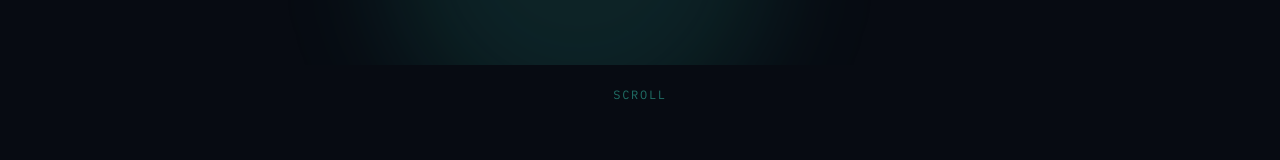
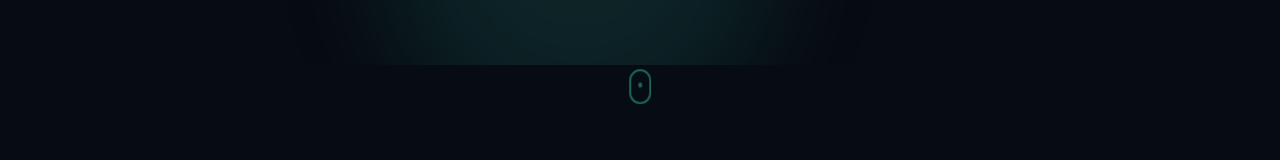
Before and after one commit to Kevin-Zhang1124/Kevin-Portfolio, a React (Vite) app: page / in a window 1280 px wide. Shown: the part 735-895 px from the top of the page. Built offline with nearby package versions, Linux system fonts and the light colour scheme.

Commit message:
Add a mouse-style scroll cue on the About hero.

```diff
--- a/src/components/sections/About.tsx
+++ b/src/components/sections/About.tsx
@@ -5,6 +5,7 @@ import { SectionHeading } from '../ui/SectionHeading';
 import { TypeLine } from '../ui/TypeLine';
 import { SignalMark } from '../ui/SignalMark';
 import { Reveal } from '../ui/Reveal';
+import { ScrollCue } from '../ui/ScrollCue';
 import styles from './About.module.css';
 
 /** Profile image in /public/profile.png */
@@ -51,8 +52,10 @@ export function About() {
           />
         </div>
 
-        {/* Quiet cue: more content (About) is below the fold */}
-        <p className={styles.scrollHint}>{t.scrollHint}</p>
+        {/* Mouse scroll cue — more content (About) is below */}
+        <div className={styles.scrollHint}>
+          <ScrollCue label={t.scrollHint} />
+        </div>
       </div>
 
       {/* About heading */}
--- /dev/null
+++ b/src/components/ui/ScrollCue.module.css
@@ -0,0 +1,48 @@
+.root {
+  display: flex;
+  justify-content: center;
+  pointer-events: none;
+}
+
+/* Capsule / mouse body */
+.mouse {
+  position: relative;
+  width: 1.35rem;
+  height: 2.15rem;
+  border: 2.5px solid var(--accent);
+  border-radius: 999px;
+  box-sizing: border-box;
+  opacity: 0.9;
+}
+
+/* Scroll-wheel dot inside the pill */
+.wheel {
+  position: absolute;
+  top: 0.35rem;
+  left: 50%;
+  width: 0.28rem;
+  height: 0.28rem;
+  margin-left: -0.14rem; /* center the dot */
+  border-radius: 50%;
+  background: var(--accent);
+  animation: wheelBounce 2s ease-in-out infinite;
+}
+
+/* Down, then back up — stays visible */
+@keyframes wheelBounce {
+  0%,
+  100% {
+    transform: translateY(0);
+  }
+  50% {
+    transform: translateY(0.85rem);
+  }
+}
+
+@media (prefers-reduced-motion: reduce) {
+  .wheel {
+    animation: none;
+    opacity: 0.85;
+    top: 0.55rem;
+  }
+}
--- /dev/null
+++ b/src/components/ui/ScrollCue.tsx
@@ -0,0 +1,22 @@
+import styles from './ScrollCue.module.css';
+
+type ScrollCueProps = {
+  /** Accessible name, e.g. t.scrollHint (EN/ZH) */
+  label: string;
+}
+
+/**
+ * Mouse-wheel scroll cue (pill + moving dot).
+ * Same job as a friend's site indicator — Signal Mesh styling.
+ */
+export function ScrollCue({ label }: ScrollCueProps) {
+  return (
+    <div className={styles.root} aria-label={label} role="img">
+      {/* Outer mouse outline */}
+      <span className={styles.mouse}>
+        {/* Wheel dot — animates down + fades */}
+        <span className={styles.wheel} aria-hidden="true" />
+      </span>
+    </div>
+  );
+}
```
